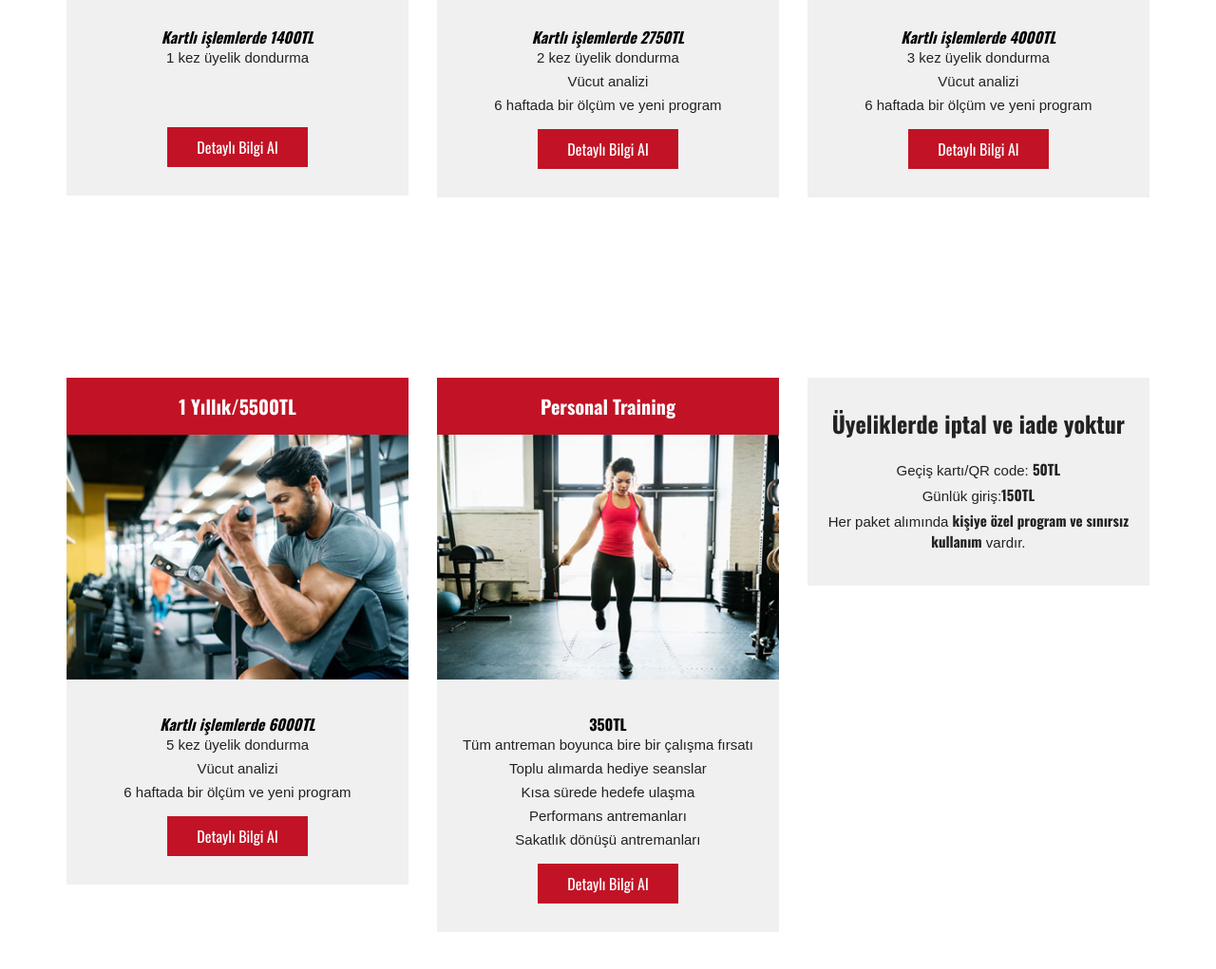
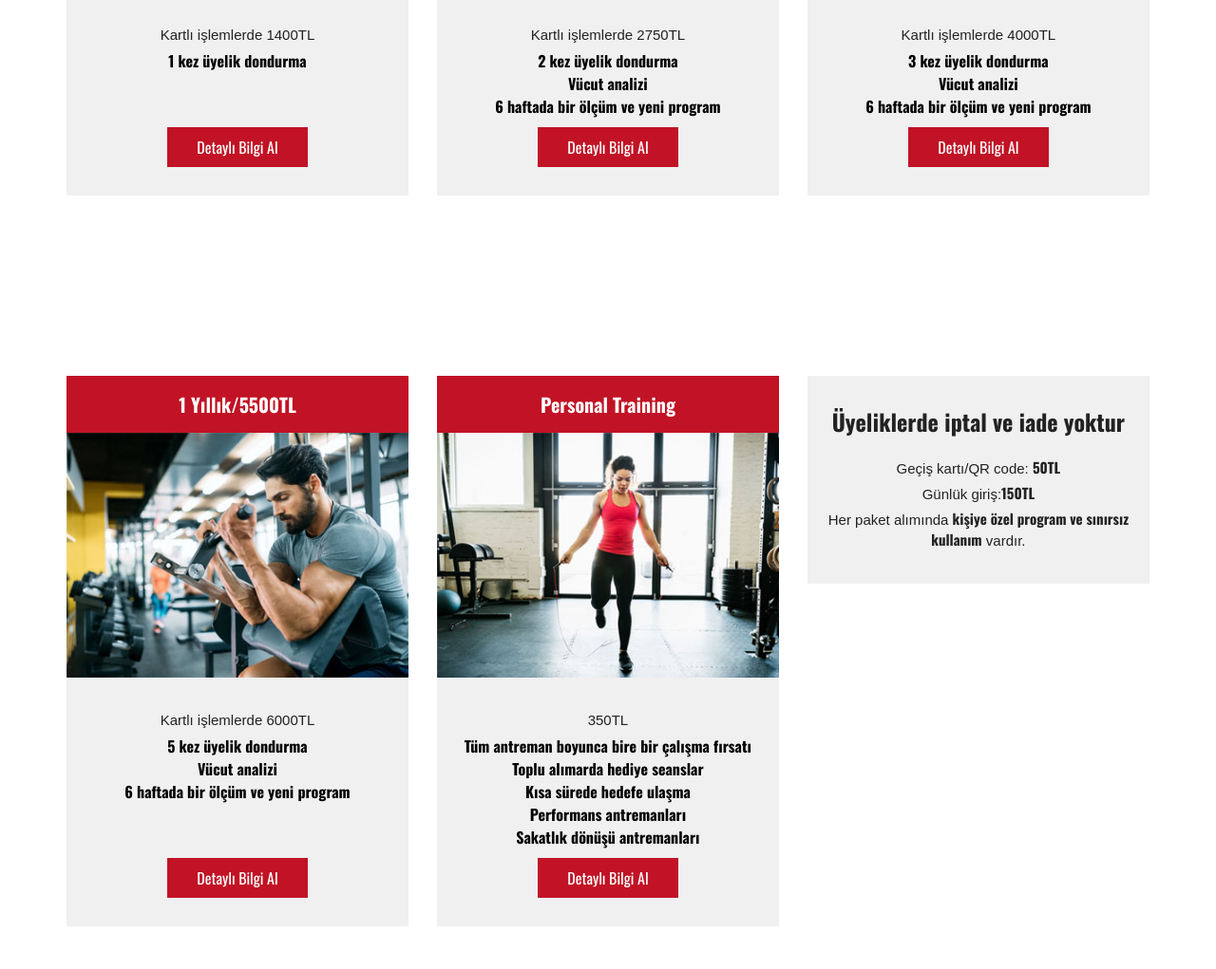
Before and after one commit to tahabsmc/xfit2, a plain HTML site: page index.html in a window 1280 px wide. Shown: the part 1357-2378 px from the top of the page at 95% size. Drawn offline with nearby package versions, Linux system fonts and the light colour scheme.

Commit message:
Update index.html

```diff
--- a/index.html
+++ b/index.html
@@ -70,8 +70,8 @@
 								  <img src="images/price1.jpg" alt="price" />
 							 </div>
 							 <div class="text">
-								  <h4> <i>Kartlı işlemlerde 1400TL</i></h4>
-								   <p>1 kez üyelik dondurma</p>
+								  <p>Kartlı işlemlerde 1400TL</p>
+								   <h4>1 kez üyelik dondurma</h4>
 								   <br> <br>
 								   <a href="tel:+903129999419" class="btn">Detaylı Bilgi Al</a>
 
@@ -87,10 +87,10 @@
 								  <img src="images/price2.jpg" alt="price" />
 							 </div>
 							 <div class="text">
-								<h4><i>Kartlı işlemlerde 2750TL</i></h4>
-								   <p>2 kez üyelik dondurma</p>
-								   <p>Vücut analizi</p>
-								   <p>6 haftada bir ölçüm ve yeni program</p>
+								<p>Kartlı işlemlerde 2750TL</p>
+								   <h4>2 kez üyelik dondurma</h4>
+								   <h4>Vücut analizi</h4>
+								   <h4>6 haftada bir ölçüm ve yeni program</h4>
 
 								   <a href="tel:+903129999419" class="btn">Detaylı Bilgi Al</a>
 							 </div>
@@ -106,10 +106,10 @@
 								  <img src="images/price3.jpg" alt="price" />
 							 </div>
 							 <div class="text">
-								<h4><i>Kartlı işlemlerde 4000TL</i></h4>
-								   <p>3 kez üyelik dondurma</p>
-								   <p>Vücut analizi</p>
-								   <p>6 haftada bir ölçüm ve yeni program</p>
+								<p>Kartlı işlemlerde 4000TL</p>
+								   <h4>3 kez üyelik dondurma</h4>
+								   <h4>Vücut analizi</h4>
+								   <h4>6 haftada bir ölçüm ve yeni program</h4>
 
 								   <a href="tel:+903129999419" class="btn">Detaylı Bilgi Al</a>
 							 </div>
@@ -134,12 +134,12 @@
 								  <img src="images/price1.jpg" alt="price" />
 							 </div>
 							 <div class="text">
-								<h4><i>Kartlı işlemlerde 6000TL</i></h4>
-								   <p>5 kez üyelik dondurma</p>
-								   <p>Vücut analizi</p>
-								   <p>6 haftada bir ölçüm ve yeni program</p>
-
-
+								<p>Kartlı işlemlerde 6000TL</p>
+								   <h4>5 kez üyelik dondurma</h4>
+								   <h4>Vücut analizi</h4>
+								   <h4>6 haftada bir ölçüm ve yeni program</h4>
+								   <br>
+								   <br>
 								   <a href="tel:+903129999419" class="btn">Detaylı Bilgi Al</a>
 							 </div>
 					  </div>
@@ -153,12 +153,12 @@
 								  <img src="images/price2.jpg" alt="price" />
 							 </div>
 							 <div class="text">
-								   <h4>350TL</h4>
-								   <p>Tüm antreman boyunca bire bir çalışma fırsatı</p>
-								   <p>Toplu alımarda hediye seanslar</p>
-								   <p>Kısa sürede hedefe ulaşma</p>
-								   <p>Performans antremanları</p>
-								   <p>Sakatlık dönüşü antremanları</p>
+								   <p>350TL</p>
+								   <h4>Tüm antreman boyunca bire bir çalışma fırsatı</h4>
+								   <h4>Toplu alımarda hediye seanslar</h4>
+								   <h4>Kısa sürede hedefe ulaşma</h4>
+								   <h4>Performans antremanları</h4>
+								   <h4>Sakatlık dönüşü antremanları</h4>
 								   <a href="tel:+903129999419" class="btn">Detaylı Bilgi Al</a>
 							 </div>
 
```
